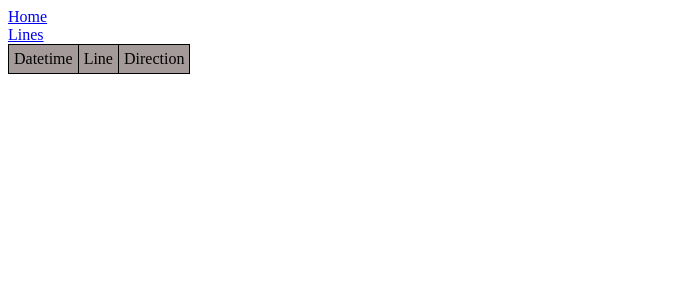
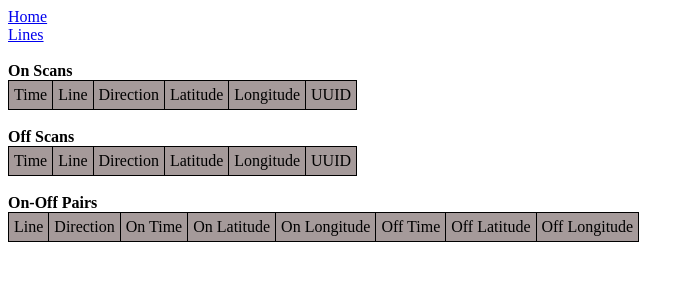
Before and after one commit to meyersj/TransitSurveyorAPI, a Flask app: page /stats/1 in a window 1280 px wide. Shown: the top 300 px of the page, without its empty margins (0-694 px from the left). Run offline with Flask 2, Linux system fonts and the light colour scheme; data that the repository does not hold is empty; parts of the project's set-up code (start-up, migrations or seed data) failed here and were passed over.

Commit message:
added seperate on and off tables and onoff_pairs

```diff
--- a/app/app.py
+++ b/app/app.py
@@ -4,7 +4,7 @@ from flask.ext.sqlalchemy import SQLAlchemy
 import logging, datetime
 from logging import FileHandler
 
-
+base_url = "http://54.244.253.136"
 
 app = Flask(__name__)
 app.config.from_pyfile('config.py')
@@ -13,113 +13,174 @@ handler = FileHandler('/tmp/app.log')
 handler.setLevel(logging.DEBUG)
 app.logger.addHandler(handler)
 
+
 class Test(db.Model):
-  id = db.Column(db.Integer, primary_key = True)
-  uuid = db.Column(db.Text)
-  date = db.Column(db.DateTime)
-  line = db.Column(db.Text)
-  dir = db.Column(db.Text)
-  lon = db.Column(db.Text)
-  lat = db.Column(db.Text)
+    __tablename__ = 'test'
+    id = db.Column(db.Integer, primary_key = True)
+    uuid = db.Column(db.Text)
+    date = db.Column(db.DateTime)
+    line = db.Column(db.Text)
+    dir = db.Column(db.Text)
+    lon = db.Column(db.Text)
+    lat = db.Column(db.Text)
 
-  def __init__(self, uuid, date, line, dir, lon, lat):
-    self.uuid = uuid
-    self.date = date
-    self.line = line
-    self.dir = dir
-    self.lon = lon
-    self.lat = lat
+    def __init__(self, uuid, date, line, dir, lon, lat):
+        self.uuid = uuid
+        self.date = date
+        self.line = line
+        self.dir = dir
+        self.lon = lon
+        self.lat = lat
 
-  def __repr__(self):
-    return '<uuid: %r>' % self.id
+    def __repr__(self):
+        return '<uuid: %r>' % self.id
 
-class Matched(db.Model):
-  id = db.Column(db.Integer, primary_key = True)
-  paired = db.Column(db.Integer, unique = True)
 
-  def __init__(self, paired):
-    self.paired = paired
+class OnScan(db.Model):
+    id = db.Column(db.Integer, primary_key = True)
+    uuid = db.Column(db.Text)
+    date = db.Column(db.DateTime)
+    line = db.Column(db.Text)
+    dir = db.Column(db.Text)
+    lon = db.Column(db.Text)
+    lat = db.Column(db.Text)
+    match = db.Column(db.Boolean)
 
-class Pairs(db.Model):
-  id = db.Column(db.Integer, primary_key = True)
-  line = db.Column(db.Text)
-  dir = db.Column(db.Text)
-  on_date = db.Column(db.DateTime)
-  on_lon = db.Column(db.Text)
-  on_lat = db.Column(db.Text)
-  off_date = db.Column(db.DateTime)
-  off_lon = db.Column(db.Text)
-  off_lat = db.Column(db.Text)
+    def __init__(self, uuid, date, line, dir, lon, lat):
+        self.uuid = uuid
+        self.date = date
+        self.line = line
+        self.dir = dir
+        self.lon = lon
+        self.lat = lat
+        self.match = False
 
-  def __init__(self, line, dir, on_date, on_lon, on_lat, off_date, off_lon, off_lat):
-    self.line = date
-    self.dir = dir
-    self.on_date = on_date
-    self.on_lon = on_lon
-    self.on_lat = on_lat
-    self.off_date = off_date
-    self.off_lon = off_lon
-    self.off_lat = off_lat
+    def __repr__(self):
+        return '<uuid: %r>' % self.id
+
+class OffScan(db.Model):
+    id = db.Column(db.Integer, primary_key = True)
+    uuid = db.Column(db.Text)
+    date = db.Column(db.DateTime)
+    line = db.Column(db.Text)
+    dir = db.Column(db.Text)
+    lon = db.Column(db.Text)
+    lat = db.Column(db.Text)
+    match = db.Column(db.Boolean)
+
+    def __init__(self, uuid, date, line, dir, lon, lat, match):
+        self.uuid = uuid
+        self.date = date
+        self.line = line
+        self.dir = dir
+        self.lon = lon
+        self.lat = lat
+        self.match = match
+
+    def __repr__(self):
+        return '<uuid: %r>' % self.id
+
+class OnOff_Pairs(db.Model):
+    __tablename__ = 'onoff_pairs'
+    id = db.Column(db.Integer, primary_key = True)
+    line = db.Column(db.Text)
+    dir = db.Column(db.Text)
+    on_date = db.Column(db.DateTime)
+    on_lon = db.Column(db.Text)
+    on_lat = db.Column(db.Text)
+    off_date = db.Column(db.DateTime)
+    off_lon = db.Column(db.Text)
+    off_lat = db.Column(db.Text)
+
+    def __init__(self, line, dir, on_date, on_lon, on_lat, off_date, off_lon, off_lat):
+        self.line = line
+        self.dir = dir
+        self.on_date = on_date
+        self.on_lon = on_lon
+        self.on_lat = on_lat
+        self.off_date = off_date
+        self.off_lon = off_lon
+        self.off_lat = off_lat
 
 db.create_all()
 
 @app.route('/submit', methods=['POST'])
 def post():
-  if request.method == 'POST':
-    uuid = request.form['uuid']
-    date = request.form['date']
-    line = request.form['line']
-    dir = request.form['dir']
-    lon = request.form['lon']
-    lat = request.form['lat']
-    date = datetime.datetime.strptime(date, "%Y-%m-%d %H:%M:%S")
-    add = Test(uuid=uuid, date=date, line=line, dir=dir, lon=lon, lat=lat)
+    if request.method == 'POST':
+        uuid = request.form['uuid']
+        date = request.form['date']
+        line = request.form['line']
+        dir = request.form['dir']
+        lon = request.form['lon']
+        lat = request.form['lat']
+        mode = request.form['mode']
+        date = datetime.datetime.strptime(date, "%Y-%m-%d %H:%M:%S")
 
-    db.session.add(add)
-    db.session.commit()
-  else:
-    app.logger.error("request not post")
+        add = None
+        if mode == 'on':
+            add = OnScan(uuid=uuid, date=date, line=line, dir=dir, lon=lon, lat=lat)
+        if mode == 'off':
+            on_scan = None
+            on_scan = OnScan.query.filter_by(uuid=uuid, line=line, dir=dir, match=False).order_by(OnScan.date.desc()).first()
+
+            #TODO
+            """add logic checking for large time discrpency between on and off dates"""
+
+            if on_scan:
+                match = True
+                pair = OnOff_Pairs(line=line, dir=dir,
+                                   on_date=on_scan.date, on_lon=on_scan.lon, on_lat=on_scan.lat,
+                                   off_date=date, off_lon=lon, off_lat=lat)
+                db.session.add(pair)
+            else:
+                match = False
+                app.logger.error("submit: off scan did not find matching on scan")
+                app.logger.error("        " + str(uuid) + " " + str(date))
+
+            add = OffScan(uuid=uuid, date=date, line=line, dir=dir, lon=lon, lat=lat, match=match)
+
+        db.session.add(add)
+        db.session.commit()
+    else:
+        app.logger.error("request not post")
+
+    return "some response"
 
 @app.route('/stats')
 def stats():
-  results = Test.query.order_by(Test.line).all()
-  lines = []
-  for row in results:
-    lines.append(int(row.line))
-  lines = sorted(list(set(lines)))
-  return render_template('lines.html', lines=lines)
+    on_results = OnScan.query.order_by(OnScan.line).all()
+    off_results = OffScan.query.order_by(OffScan.line).all()
+
+    lines = []
+    for row in on_results:
+        lines.append(int(row.line))
+    for row in off_results:
+        lines.append(int(row.line))
+
+    lines = sorted(list(set(lines)))
+    return render_template('lines.html', base_url=base_url, lines=lines)
 
 
-@app.route('/stats/<in_line>')
-def stats_filter(in_line):
-  if in_line == 'all':
-    results = Test.query.all()
-  else:
-    results = Test.query.filter_by(line=in_line).all()
-  return render_template('query.html', query=results)
+@app.route('/stats/<in_param>')
+def stats_filter(in_param):
+    if in_param == 'all':
+        on_results = OnScan.query.order_by(OnScan.date.desc()).all()
+        off_results = OffScan.query.order_by(OffScan.date.desc()).all()
+        pair_results = OnOff_Pairs.query.all()
 
-@app.route('/pair/<in_line>')
-def pair(in_line):
-  result = Test.query.filter_by(line=in_line).order_by(Test.date)
-  app.logger.error(result)
+    else:
+        on_results = OnScan.query.filter_by(line=in_param).order_by(OnScan.date.desc()).all()
+        off_results = OffScan.query.filter_by(line=in_param).order_by(OffScan.date.desc()).all()
+        pair_results = OnOff_Pairs.query.filter_by(line=in_param).all()
 
-  first = result.first()
-  #del result[0]
-  #second = result.first()
-  #result2 = Test.query.filter_by(line=in_line).order_by(Test.date).first()
-  result = result[1:]
-
-  #app.logger.error(type(result[0]))
-  return first.uuid + '**' + result[2].uuid
-
-
-
+    return render_template('query.html', base_url=base_url,
+                                         on_query=on_results,
+                                         off_query=off_results,
+                                         pair_query=pair_results)
 
 @app.route('/')
 def home():
-  return render_template('home.html')
-
-
+    return render_template('home.html', base_url=base_url)
 
 if __name__ == '__main__':
-  app.run()
+    app.run()
--- a/app/templates/home.html
+++ b/app/templates/home.html
@@ -3,7 +3,7 @@
     <title>Home</title>
   </head>
   <body>
-    <a href="http://54.245.116.56/stats">Lines</a><br>
-    <a href="http://54.245.116.56/stats/all">Display All</a><br>
+    <a href="{{base_url}}/stats">Lines</a><br>
+    <a href="{{base_url}}/stats/all">Display All</a><br>
   <body>
 </html>
--- a/app/templates/lines.html
+++ b/app/templates/lines.html
@@ -14,15 +14,15 @@
 
 
   <body>
-    <a href="http://54.245.116.56">Home</a><br>
-    <a href="http://54.245.116.56/stats/all">Display All</a><br>
+    <a href="{{base_url}}">Home</a><br>
+    <a href="{{base_url}}/stats/all">Display All</a><br>
     <table cellpadding=5>
       <tr bgcolor="#A59A9A">
         <td>Line</td>
       </tr>
       {% for line in lines %}
       <tr>
-        <td><a href="http://54.245.116.56/stats/{{line}}">{{line}}</a></td>
+        <td><a href="{{base_url}}/stats/{{line}}">{{line}}</a></td>
       </tr>
       {% endfor %}
   </table>
--- a/app/templates/query.html
+++ b/app/templates/query.html
@@ -14,22 +14,78 @@
 
 
   <body>
-    <a href="http://54.245.116.56/">Home</a><br>
-    <a href="http://54.245.116.56/stats">Lines</a><br>
+    <a href="{{base_url}}">Home</a><br>
+    <a href="{{base_url}}/stats">Lines</a><br><br>
+
+    <b>On Scans</b>
     <table cellpadding=5>
       <tr bgcolor="#A59A9A">
-        <td>Datetime</td>
+        <td>Time</td>
         <td>Line</td>
         <td>Direction</td>
-    </tr>
-    {% for item in query %}
+        <td>Latitude</td>
+        <td>Longitude</td>
+        <td>UUID</td>
+      </tr>
+      {% for item in on_query %}
       <tr>
         <td>{{item.date}}</td>
         <td>{{item.line}}</td>
         <td>{{item.dir}}</td>
+        <td>{{item.lat}}</td>
+        <td>{{item.lon}}</td>
+        <td>{{item.uuid}}</td>
       </tr>
-  {% endfor %}
-  </table>
+      {% endfor %}
+    </table><br>
+
+    <b>Off Scans</b>
+    <table cellpadding=5>
+      <tr bgcolor="#A59A9A">
+        <td>Time</td>
+        <td>Line</td>
+        <td>Direction</td>
+        <td>Latitude</td>
+        <td>Longitude</td>
+        <td>UUID</td>
+      </tr>
+      {% for item in off_query %}
+      <tr>
+        <td>{{item.date}}</td>
+        <td>{{item.line}}</td>
+        <td>{{item.dir}}</td>
+        <td>{{item.lat}}</td>
+        <td>{{item.lon}}</td>
+        <td>{{item.uuid}}</td>
+      </tr>
+      {% endfor %}
+    </table><br>
+
+    <b>On-Off Pairs</b>
+    <table cellpadding=5>
+      <tr bgcolor="#A59A9A">
+        <td>Line</td>
+        <td>Direction</td>
+        <td>On Time</td>
+        <td>On Latitude</td>
+        <td>On Longitude</td>
+        <td>Off Time</td>
+        <td>Off Latitude</td>
+        <td>Off Longitude</td>
+      </tr>
+      {% for item in pair_query %}
+      <tr>
+        <td>{{item.line}}</td>
+        <td>{{item.dir}}</td>
+        <td>{{item.on_date}}</td>
+        <td>{{item.on_lat}}</td>
+        <td>{{item.on_lon}}</td>
+        <td>{{item.off_date}}</td>
+        <td>{{item.off_lat}}</td>
+        <td>{{item.off_lon}}</td>
+      </tr>
+      {% endfor %}
+    </table>
 
 <body>
 </html>
```
Also changed, not shown: 1 other file.
